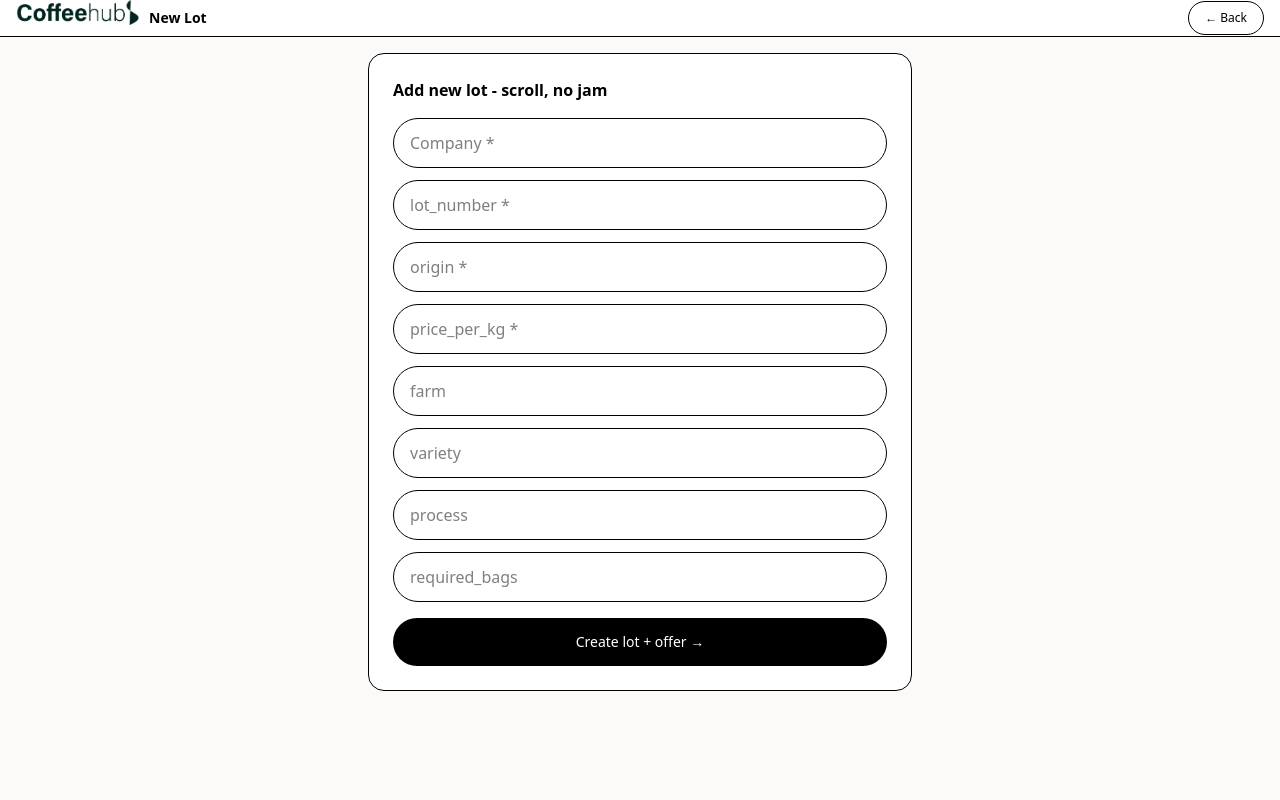
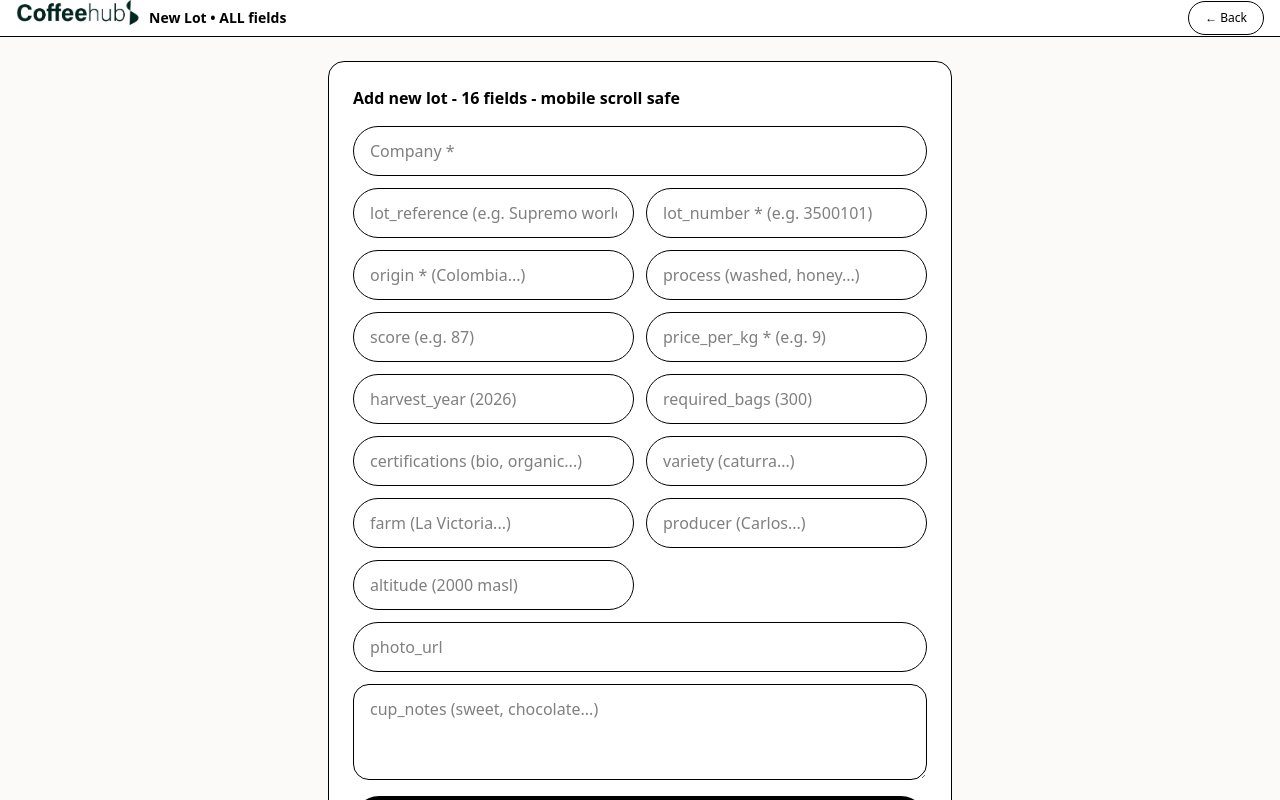
Before and after one commit to coffeehub-terminal/coffeehub-terminal, a Next.js app: page /lots/new in a window 1280 px wide. Shown: the top 800 px of the page. Built offline with nearby package versions, Linux system fonts and the light colour scheme.

Commit message:
full 16 lot fields

```diff
--- a/app/lots/new/page.tsx
+++ b/app/lots/new/page.tsx
@@ -3,40 +3,85 @@ import { useState } from "react"
 import { supabase } from "@/lib/supabase"
 import Link from "next/link"
 import { useRouter } from "next/navigation"
+
 export default function NewLotPage(){
   const router = useRouter()
   const [saving,setSaving]=useState(false)
-  const [form,setForm]=useState({Company:"",lot_reference:"",lot_number:"",origin:"",process:"",score:"",price_per_kg:"",harvest_year:"",required_bags:"",certifications:"",photo_url:"",variety:"",farm:"",producer:"",altitude:"",cup_notes:""})
+  const [form,setForm]=useState({
+    Company:"", lot_reference:"", lot_number:"", origin:"", process:"", score:"",
+    price_per_kg:"", harvest_year:"", required_bags:"", certifications:"",
+    photo_url:"", variety:"", farm:"", producer:"", altitude:"", cup_notes:""
+  })
+
   const createLot=async()=>{
-    if(!form.lot_number||!form.origin||!form.price_per_kg){alert("lot_number, origin, price_per_kg required");return}
+    if(!form.lot_number||!form.origin||!form.price_per_kg){alert("lot_number, origin, price_per_kg * required");return}
     setSaving(true)
-    const toNull=(v:any)=>v===""?null:v; const toNum=(v:any)=>v===""?null:Number(v)
-    const payload:any={Company:toNull(form.Company),lot_reference:toNull(form.lot_reference),lot_number:form.lot_number,origin:form.origin,process:toNull(form.process),score:toNum(form.score),price_per_kg:Number(form.price_per_kg),harvest_year:toNum(form.harvest_year),required_bags:toNum(form.required_bags),certifications:toNull(form.certifications),photo_url:toNull(form.photo_url),variety:toNull(form.variety),farm:toNull(form.farm),producer:toNull(form.producer),altitude:toNum(form.altitude),cup_notes:toNull(form.cup_notes)}
+    const toNull=(v:any)=>v===""?null:v
+    const toNum=(v:any)=>v===""?null:Number(v)
+    const payload:any={
+      Company:toNull(form.Company),
+      lot_reference:toNull(form.lot_reference),
+      lot_number:form.lot_number,
+      origin:form.origin,
+      process:toNull(form.process),
+      score:toNum(form.score),
+      price_per_kg:Number(form.price_per_kg),
+      harvest_year:toNum(form.harvest_year),
+      required_bags:toNum(form.required_bags),
+      certifications:toNull(form.certifications),
+      photo_url:toNull(form.photo_url),
+      variety:toNull(form.variety),
+      farm:toNull(form.farm),
+      producer:toNull(form.producer),
+      altitude:toNum(form.altitude),
+      cup_notes:toNull(form.cup_notes)
+    }
     const {error}=await supabase.from("Lots").insert(payload)
     if(error){alert(error.message); setSaving(false); return}
-    await supabase.from("Offers").insert({id:`OFF-${Date.now()}`,lot_number:payload.lot_number,origin:payload.origin,price_per_kg:payload.price_per_kg,farm:payload.farm,variety:payload.variety,process:payload.process,score:payload.score,company_name:payload.Company,required_bags:payload.required_bags,status:"Open"})
+    await supabase.from("Offers").insert({
+      id:`OFF-${Date.now()}`, lot_number:payload.lot_number, origin:payload.origin,
+      price_per_kg:payload.price_per_kg, farm:payload.farm, variety:payload.variety,
+      process:payload.process, score:payload.score, company_name:payload.Company,
+      required_bags:payload.required_bags, status:"Open"
+    })
     router.push("/")
   }
+
   return (
     <div className="min-h-screen bg-[#fbfaf8]">
       <div className="border-b bg-white px-4 h- flex items-center justify-between sticky top-0 z-10">
-        <Link href="/" className="flex items-center gap-2"><img src="/coffeehub-logo.png" alt="" className="h-9 w-auto"/><span className="font-semibold text-sm">New Lot</span></Link>
+        <Link href="/" className="flex items-center gap-2">
+          <img src="/coffeehub-logo.png" alt="" className="h-9 w-auto"/><span className="font-semibold text-sm">New Lot • ALL fields</span>
+        </Link>
         <Link href="/" className="px-4 py-2 rounded-full border bg-white text-xs">← Back</Link>
       </div>
-      <div className="max-w-xl mx-auto p-4">
+      <div className="max-w-2xl mx-auto p-3 sm:p-6 pb-24">
         <div className="bg-white border rounded-2xl p-4 sm:p-6 space-y-4">
-          <h1 className="font-bold text-">Add new lot - scroll, no jam</h1>
-          <div className="grid grid-cols-1 gap-3">
-            <input placeholder="Company *" value={form.Company} onChange={e=>setForm({...form,Company:e.target.value})} className="border rounded-full px-4 py-3 text- w-full"/>
-            <input placeholder="lot_number *" value={form.lot_number} onChange={e=>setForm({...form,lot_number:e.target.value})} className="border rounded-full px-4 py-3 text-"/>
-            <input placeholder="origin *" value={form.origin} onChange={e=>setForm({...form,origin:e.target.value})} className="border rounded-full px-4 py-3 text-"/>
-            <input placeholder="price_per_kg *" type="number" step="0.01" value={form.price_per_kg} onChange={e=>setForm({...form,price_per_kg:e.target.value})} className="border rounded-full px-4 py-3 text-"/>
-            <input placeholder="farm" value={form.farm} onChange={e=>setForm({...form,farm:e.target.value})} className="border rounded-full px-4 py-3 text-"/>
-            <input placeholder="variety" value={form.variety} onChange={e=>setForm({...form,variety:e.target.value})} className="border rounded-full px-4 py-3 text-"/>
-            <input placeholder="process" value={form.process} onChange={e=>setForm({...form,process:e.target.value})} className="border rounded-full px-4 py-3 text-"/>
-            <input placeholder="required_bags" type="number" value={form.required_bags} onChange={e=>setForm({...form,required_bags:e.target.value})} className="border rounded-full px-4 py-3 text-"/>
+          <h1 className="font-bold text-">Add new lot - 16 fields - mobile scroll safe</h1>
+
+          <div className="grid grid-cols-1 sm:grid-cols-2 gap-3">
+            <input placeholder="Company *" value={form.Company} onChange={e=>setForm({...form,Company:e.target.value})} className="border rounded-full px-4 py-3 text- sm:col-span-2"/>
+            <input placeholder="lot_reference (e.g. Supremo world)" value={form.lot_reference} onChange={e=>setForm({...form,lot_reference:e.target.value})} className="border rounded-full px-4 py-3 text-"/>
+            <input placeholder="lot_number * (e.g. 3500101)" value={form.lot_number} onChange={e=>setForm({...form,lot_number:e.target.value})} className="border rounded-full px-4 py-3 text-"/>
+            <input placeholder="origin * (Colombia...)" value={form.origin} onChange={e=>setForm({...form,origin:e.target.value})} className="border rounded-full px-4 py-3 text-"/>
+            <input placeholder="process (washed, honey...)" value={form.process} onChange={e=>setForm({...form,process:e.target.value})} className="border rounded-full px-4 py-3 text-"/>
+            <input placeholder="score (e.g. 87)" type="number" value={form.score} onChange={e=>setForm({...form,score:e.target.value})} className="border rounded-full px-4 py-3 text-"/>
+            <input placeholder="price_per_kg * (e.g. 9)" type="number" step="0.01" value={form.price_per_kg} onChange={e=>setForm({...form,price_per_kg:e.target.value})} className="border rounded-full px-4 py-3 text-"/>
+            <input placeholder="harvest_year (2026)" type="number" value={form.harvest_year} onChange={e=>setForm({...form,harvest_year:e.target.value})} className="border rounded-full px-4 py-3 text-"/>
+            <input placeholder="required_bags (300)" type="number" value={form.required_bags} onChange={e=>setForm({...form,required_bags:e.target.value})} className="border rounded-full px-4 py-3 text-"/>
+            <input placeholder="certifications (bio, organic...)" value={form.certifications} onChange={e=>setForm({...form,certifications:e.target.value})} className="border rounded-full px-4 py-3 text-"/>
+            <input placeholder="variety (caturra...)" value={form.variety} onChange={e=>setForm({...form,variety:e.target.value})} className="border rounded-full px-4 py-3 text-"/>
+            <input placeholder="farm (La Victoria...)" value={form.farm} onChange={e=>setForm({...form,farm:e.target.value})} className="border rounded-full px-4 py-3 text-"/>
+            <input placeholder="producer (Carlos...)" value={form.producer} onChange={e=>setForm({...form,producer:e.target.value})} className="border rounded-full px-4 py-3 text-"/>
+            <input placeholder="altitude (2000 masl)" type="number" value={form.altitude} onChange={e=>setForm({...form,altitude:e.target.value})} className="border rounded-full px-4 py-3 text-"/>
+            <input placeholder="photo_url" value={form.photo_url} onChange={e=>setForm({...form,photo_url:e.target.value})} className="border rounded-full px-4 py-3 text- sm:col-span-2"/>
+            <textarea placeholder="cup_notes (sweet, chocolate...)" value={form.cup_notes} onChange={e=>setForm({...form,cup_notes:e.target.value})} className="border rounded-2xl px-4 py-3 text- h-24 sm:col-span-2"/>
           </div>
-          <button disabled={saving} onClick={createLot} className="w-full py-3.5 rounded-full bg-black text-white text-sm font-medium">{saving? "Saving..." : "Create lot + offer →"}</button>
+
+          <button disabled={saving} onClick={createLot} className="w-full py-4 rounded-full bg-black text-white text-sm font-medium">
+            {saving? "Saving..." : "Create lot + offer →"}
+          </button>
+          <p className="text- text-neutral-400 text-center">This is the full Lots form - all 16 fields from your CSV - no fields removed - mobile scrolls normally</p>
         </div>
       </div>
     </div>
```
